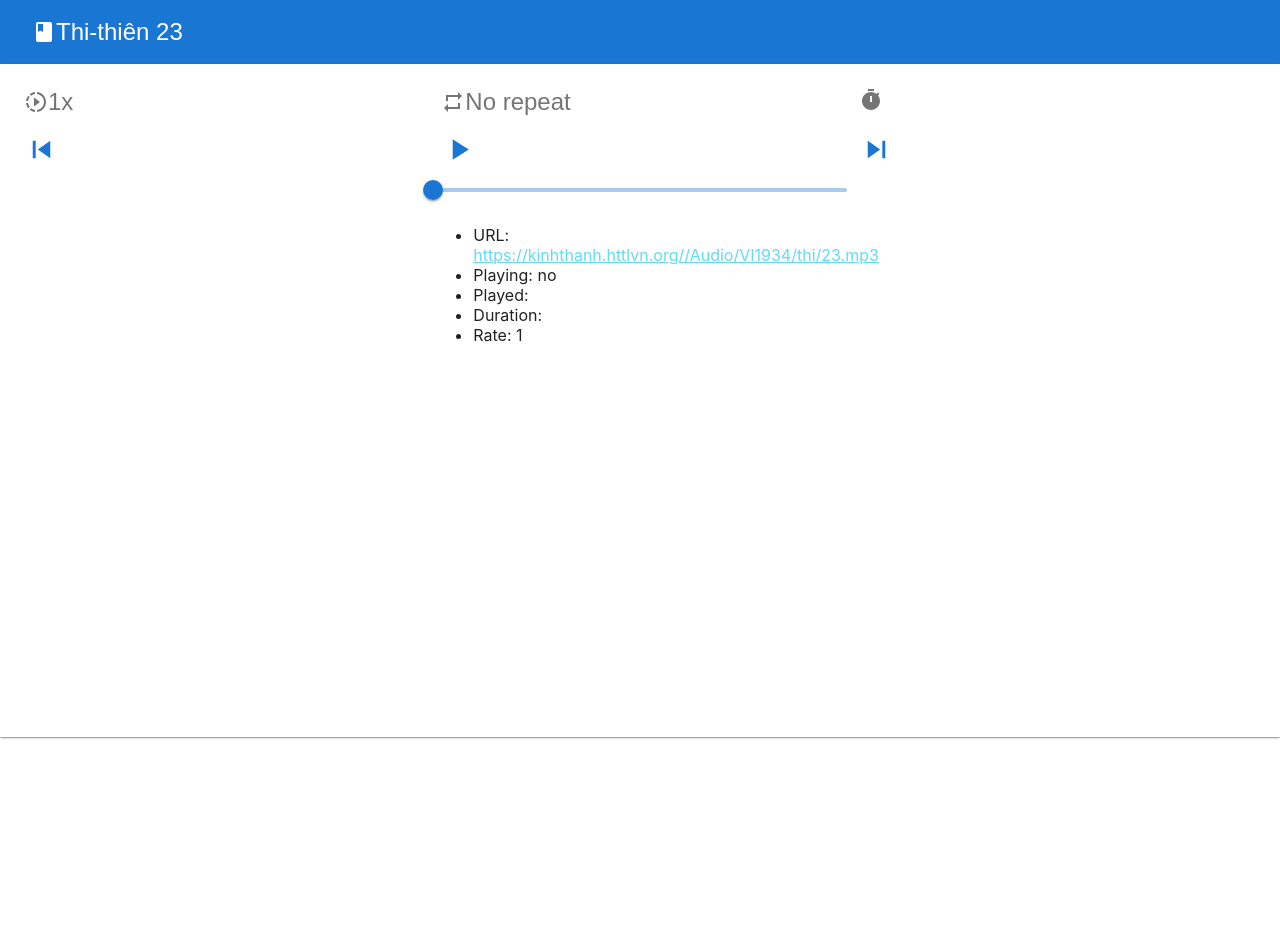
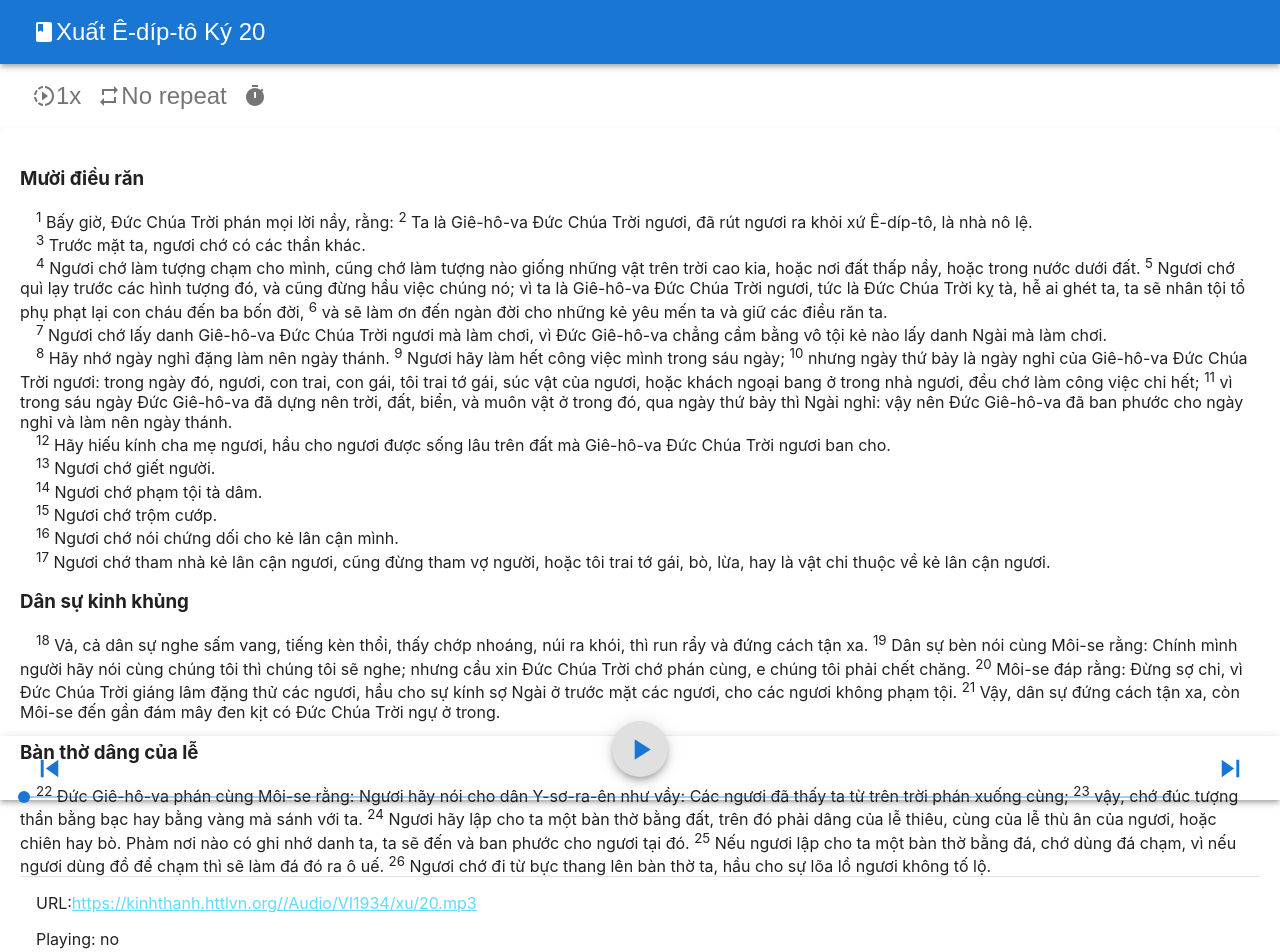
Before and after one commit to phucamtv/kt-react, a React (Create React App) app: page / in a window 1280 px wide. Shown: the top 952 px of the page. Before the commit the page ends 800 px from the top, so only its background shows below. Built offline with nearby package versions, Linux system fonts and the light colour scheme.

Commit message:
Render text.

```diff
--- a/src/components/location-picker/location-picker.book.tsx
+++ b/src/components/location-picker/location-picker.book.tsx
@@ -22,7 +22,7 @@ export const BookPicker = (props: BookPickerProps) => {
 	return <Fragment>
 		<Typography variant="h6" component="div">Cựu Ước</Typography>
 
-		<Grid container columns={10}>
+		<Grid container columns={5}>
 			{books.slice(0, 39).map(book =>
 				<Grid key={book.slug} item xs={1}>
 					<Button onClick={onClick(book.slug)} style={{justifyContent: "flex-start"}}>
@@ -33,7 +33,7 @@ export const BookPicker = (props: BookPickerProps) => {
 		</Grid>
 
 		<Typography variant="h6">Tân Ước</Typography>
-		<Grid container columns={10}>
+		<Grid container columns={5}>
 			{books.slice(39, 66).map(book =>
 				<Grid key={book.slug} item xs={1}>
 					<Button onClick={onClick(book.slug)} style={{justifyContent: "flex-start"}}>
--- a/src/components/player/app.state.ts
+++ b/src/components/player/app.state.ts
@@ -20,6 +20,7 @@ export class AppState {
 	onSpeed = (callback: (v?: SpeedValue) => void) => this.ch.subscribe('speed', callback);
 
 	getSpeed = () => this.speed;
+
 	setSpeed(v?: SpeedValue) {
 		this.speed = v;
 		this.ch.publish('speed', this.speed);
@@ -30,7 +31,11 @@ export class AppState {
 
 	async setAddress(address?: Address) {
 		if (address) {
-			address.url = await Address.url(address) || null;
+			const info = await Address.info(address) || null;
+			if (info) {
+				address.url = info.url;
+				address.text = info.text;
+			}
 		}
 
 		this.address = address;
--- a/src/components/player/app.tsx
+++ b/src/components/player/app.tsx
@@ -1,26 +1,31 @@
 import { AppHeader } from './header';
-import { PlayerControllersProps, PlayerControllers } from './player.controls';
-import { Paper } from '@mui/material';
+import { PlayerControllers, PlayerControllersProps } from './player.controls';
 import { Book } from '../../resources/@books';
 import { AppState } from './app.state';
+import { Fragment } from 'react';
 
 export class Address {
 	constructor(
 		public book: Book,
 		public chapter: number,
 		public url: null | string = null,
+		public text: null | string = '',
 	) {
 	}
 
-	static async url(location: Address): Promise<null | string> {
+	static async info(location: Address): Promise<null | { url: string, text: string }> {
 		const voice = 'VI1934';
 		const chapter = location.chapter > 9 ? location.chapter.toString() : '0' + location.chapter.toString();
 		const url = ['/resources', voice, location.book.position, chapter + '.json'].join('/');
 		const data = await fetch(url).then(response => response.json());
 		const audioUrl = data?.Audio[0] || '';
+		const text = data?.Content || '';
 
 		if (audioUrl) {
-			return 'https://kinhthanh.httlvn.org/' + audioUrl.replaceAll('\\', '/');
+			return {
+				url: 'https://kinhthanh.httlvn.org/' + audioUrl.replaceAll('\\', '/'),
+				text,
+			};
 		}
 
 		return null;
@@ -34,12 +39,10 @@ export interface AppMainProps extends PlayerControllersProps {
 
 export function AppMain(props: AppMainProps) {
 	return (
-		<div>
+		<Fragment>
 			<AppHeader voice={props.voice} state={props.state} />
 
-			<Paper sx={{ maxWidth: '100%', padding: '1em' }} square>
-				<PlayerControllers {...props} />
-			</Paper>
-		</div>
+			<PlayerControllers {...props} />
+		</Fragment>
 	);
 }
--- a/src/components/player/button.play.tsx
+++ b/src/components/player/button.play.tsx
@@ -1,10 +1,11 @@
 import React, { Fragment, useEffect, useState } from 'react';
-import { IconButton, Slider } from '@mui/material';
+import { Card, Divider, Grid, IconButton, List, ListItem, Paper, Slider } from '@mui/material';
 import { Address } from './app';
 import ReactPlayer from 'react-player';
 import PlayArrowIcon from '@mui/icons-material/PlayArrow';
 import PauseIcon from '@mui/icons-material/Pause';
 import { AppState } from './app.state';
+
 
 export interface ButtonPlayProps {
 	state: AppState;
@@ -30,6 +31,7 @@ export function ButtonPlay(props: ButtonPlayProps) {
 	let player: null | ReactPlayer = null;
 	const [state, setState] = useState({
 		url: '',
+		text: '',
 		pip: false,
 		playing: false,
 		controls: false,
@@ -48,7 +50,7 @@ export function ButtonPlay(props: ButtonPlayProps) {
 		if (!location) {
 			setState({ ...state, playing: false });
 		} else if (location) {
-			setState({ ...state, url: location.url || '' });
+			setState({ ...state, url: location.url || '', text: location.text || '' });
 		}
 	};
 
@@ -82,21 +84,13 @@ export function ButtonPlay(props: ButtonPlayProps) {
 	const iconPlay = <PlayArrowIcon fontSize="large" color="primary" />;
 	const iconPause = <PauseIcon fontSize="large" color="primary" />;
 
-	return <Fragment>
+	return [
 		<IconButton
 			onClick={async () => {
 				if (!state.url) {
 					const location = props.state.getAddress();
 
 					if (location) {
-						const url = await Address.url(location) || '';
-						setState((state) => ({ ...state, url, playing: false }));
-
-						await new Promise(resolve => setTimeout(resolve, 1000));
-						setState((state) => ({ ...state, playing: true }));
-						await new Promise(resolve => setTimeout(resolve, 1000));
-						setState((state) => ({ ...state, playing: false }));
-						await new Promise(resolve => setTimeout(resolve, 1000));
 						setState((state) => ({ ...state, playing: true }));
 
 						return;
@@ -105,28 +99,31 @@ export function ButtonPlay(props: ButtonPlayProps) {
 
 				setState({ ...state, playing: !state.playing });
 			}}
-		>{state.playing ? iconPause : iconPlay}</IconButton>
-
-		<div>
+		>{state.playing ? iconPause : iconPlay}</IconButton>,
 		<Slider
 			max={state.duration}
 			value={state.played}
 			aria-label="Seeker"
+			size="small"
 			onChangeCommitted={(e, played) => {
 				if (typeof played === 'number') {
 					player!.seekTo(played);
 					setState({ ...state, played });
 				}
 			}}
-			/>
-		</div>
+		/>,
+		<Fragment>
+			<div dangerouslySetInnerHTML={{ __html: state.text }} />
+			<Divider />
 
-		<ul>
-			<li>URL: <a href={state.url}>{state.url}</a></li>
-			<li>Playing: {state.playing ? 'yes' : 'no'}</li>
-			<li>Played: {state.played}</li>
-			<li>Duration: {state.duration}</li>
-			<li>Rate: {state.playbackRate}</li>
+			<List>
+				<ListItem>URL: <a href={state.url}>{state.url}</a></ListItem>
+				<ListItem>Playing: {state.playing ? 'yes' : 'no'}</ListItem>
+				<ListItem>Played: {state.played}</ListItem>
+				<ListItem>Duration: {state.duration}</ListItem>
+				<ListItem>Rate: {state.playbackRate}</ListItem>
+			</List>
+
 
 			{!state.url ? 'NO PLAYER' : <ReactPlayer
 				ref={(v) => player = v}
@@ -139,7 +136,6 @@ export function ButtonPlay(props: ButtonPlayProps) {
 				onReady={() => setState({ ...state, duration: player!.getDuration() })}
 				onError={(err) => console.log({ err })}
 				config={{ file: { forceAudio: true } }} />}
-
-		</ul>
-	</Fragment>;
+		</Fragment>,
+	];
 }
--- a/src/components/player/player.buttons.tsx
+++ /dev/null
@@ -1,23 +0,0 @@
-import { Grid } from '@mui/material';
-import { AppState } from './app.state';
-import { ButtonPlay } from './button.play';
-import { ButtonNext } from './button.next';
-import { ButtonPrev } from './button.prev';
-
-export const PlayerButton = (props: { state: AppState }) => {
-	return <div>
-		<Grid container spacing={0.5} justifyContent="center">
-			<Grid item xs={4}>
-				<ButtonPrev {...props} />
-			</Grid>
-
-			<Grid item xs={4}>
-				<ButtonPlay {...props} />
-			</Grid>
-
-			<Grid item xs={4}>
-				<ButtonNext  {...props} />
-			</Grid>
-		</Grid>
-	</div>;
-};
--- /dev/null
+++ b/src/components/player/player.content.tsx
@@ -0,0 +1,36 @@
+import { AppState } from './app.state';
+import { ButtonPlay } from './button.play';
+import { ButtonNext } from './button.next';
+import { ButtonPrev } from './button.prev';
+import { AppBar, Box, Container, Paper, Toolbar } from '@mui/material';
+import React, { Fragment } from 'react';
+import { styled } from '@mui/material/styles';
+import Fab from '@mui/material/Fab';
+
+const StyledFab = styled(Fab)({ position: 'absolute', zIndex: 1, top: -15, left: 0, right: 0, margin: '0 auto' });
+const StyledSlider = styled(Container)({
+	position: 'absolute',
+	bottom: -15,
+	left: 0,
+	margin: '0 auto',
+	width: '100%',
+});
+
+export const PlayerContent = (props: { state: AppState }) => {
+	const [playButton, seeker, content] = ButtonPlay(props);
+
+	return <Fragment>
+		<Paper style={{ padding: '20px' }}>{content}</Paper>
+
+		<AppBar position="fixed" color="transparent" sx={{ top: 'auto', bottom: 0 }}>
+			<StyledSlider>{seeker}</StyledSlider>
+
+			<Toolbar>
+				<ButtonPrev {...props} />
+				<Box sx={{ flexGrow: 1 }} />
+				<ButtonNext  {...props} />
+				<StyledFab color="inherit">{playButton}</StyledFab>
+			</Toolbar>
+		</AppBar>
+	</Fragment>;
+};
--- a/src/components/player/player.controls.tsx
+++ b/src/components/player/player.controls.tsx
@@ -1,9 +1,9 @@
 import { SpeedPicker, SpeedValue } from './button.speed';
 import { LoopPicker, LoopValue } from './player.loop-picker';
 import { TimerPicker } from './player.timer-picker';
-import { PlayerButton } from './player.buttons';
-import { Grid } from '@mui/material';
-import { useState } from 'react';
+import { PlayerContent } from './player.content';
+import { Toolbar } from '@mui/material';
+import React, { Fragment, useState } from 'react';
 import { AppState } from './app.state';
 
 export interface PlayerControllersProps {
@@ -18,26 +18,14 @@ export function PlayerControllers(props: PlayerControllersProps) {
 	const [timer, setTimer] = useState<null | number>(props.timer);
 
 	return (
-		<div>
-			<Grid container spacing={0.5}>
-				<Grid item xs={4}>
-					<SpeedPicker state={props.state} />
-				</Grid>
+		<Fragment>
+			<Toolbar>
+				<SpeedPicker state={props.state} />
+				<LoopPicker value={loop} setValue={setLoop} />
+				<TimerPicker value={timer} setValue={setTimer} />
+			</Toolbar>
 
-				<Grid item xs={4}>
-					<LoopPicker value={loop} setValue={setLoop} />
-				</Grid>
-
-				<Grid item xs={4}>
-					<TimerPicker value={timer} setValue={setTimer} />
-				</Grid>
-			</Grid>
-
-			<Grid container spacing={2} alignItems="center">
-				<Grid item xs={12}>
-					<PlayerButton state={props.state} />
-				</Grid>
-			</Grid>
-		</div>
+			<PlayerContent state={props.state} />
+		</Fragment>
 	);
 }
--- a/src/resources/app.css
+++ b/src/resources/app.css
@@ -36,3 +36,8 @@
     transform: rotate(360deg);
   }
 }
+
+div.title h1,
+span.verse a {
+  display: none;
+}
--- a/src/routes/home.tsx
+++ b/src/routes/home.tsx
@@ -7,7 +7,7 @@ export function HOME() {
 	const appState = new AppState();
 
 	useEffect(() => {
-		const defaultLocation = new Address(books[18], 23);
+		const defaultLocation = new Address(books[1], 20);
 		appState.setAddress(defaultLocation);
 	}, []);
 
```
Lines whose indentation alone changed are shown as unchanged.
